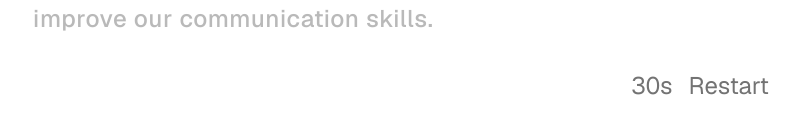
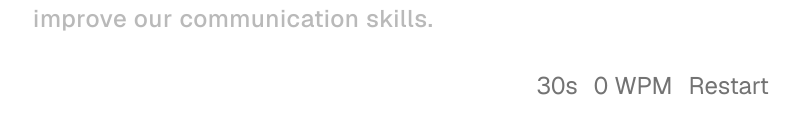
Before and after one commit to ldgni/blitz, a Next.js app: page / in a window 1280 px wide. Shown: the part 408-542 px from the top of the page, without its empty margins (239-1039 px from the left). Built offline with nearby package versions, Linux system fonts and the light colour scheme.

Commit message:
feat: add WPM calculation

```diff
--- a/components/typing-test.tsx
+++ b/components/typing-test.tsx
@@ -13,7 +13,10 @@ export default function TypingTest() {
   );
   const [timeLeft, setTimeLeft] = useState(DURATION);
   const [isRunning, setIsRunning] = useState(false);
+  const [wpm, setWpm] = useState(0);
   const timerRef = useRef<NodeJS.Timeout | null>(null);
+  const wpmRef = useRef<NodeJS.Timeout | null>(null);
+  const startTimeRef = useRef<number | null>(null);
 
   const isComplete = typed.length >= TEXT.length;
   const isGameOver = timeLeft === 0 || isComplete;
@@ -30,6 +33,21 @@ export default function TypingTest() {
     };
   }, [isRunning, isComplete, timeLeft]);
 
+  // WPM calculation every 100ms
+  useEffect(() => {
+    if (isRunning && !isGameOver) {
+      wpmRef.current = setInterval(() => {
+        if (!startTimeRef.current) return;
+        const minutes = (Date.now() - startTimeRef.current) / 60000;
+        const correctChars = typed.filter((t) => t.correct).length;
+        setWpm(minutes > 0 ? Math.round(correctChars / 5 / minutes) : 0);
+      }, 100);
+    }
+    return () => {
+      if (wpmRef.current) clearInterval(wpmRef.current);
+    };
+  }, [isRunning, isGameOver, typed]);
+
   useEffect(() => {
     const onKeyDown = (e: KeyboardEvent) => {
       // Ignore keyboard shortcuts
@@ -41,7 +59,10 @@ export default function TypingTest() {
         setTyped((prev) => prev.slice(0, -1));
       } else if (e.key.length === 1) {
         // Start timer on first character
-        if (!isRunning) setIsRunning(true);
+        if (!isRunning) {
+          setIsRunning(true);
+          startTimeRef.current = Date.now();
+        }
         // Only handle printable characters (length === 1)
         setTyped((prev) =>
           prev.length < TEXT.length
@@ -59,6 +80,8 @@ export default function TypingTest() {
     setTyped([]);
     setTimeLeft(DURATION);
     setIsRunning(false);
+    setWpm(0);
+    startTimeRef.current = null;
   };
 
   return (
@@ -84,6 +107,7 @@ export default function TypingTest() {
       </p>
       <div className="flex w-full justify-end gap-4">
         <span className="text-muted-foreground tabular-nums">{timeLeft}s</span>
+        <span className="text-muted-foreground tabular-nums">{wpm} WPM</span>
         <button
           onMouseDown={(e) => {
             e.preventDefault();
```
